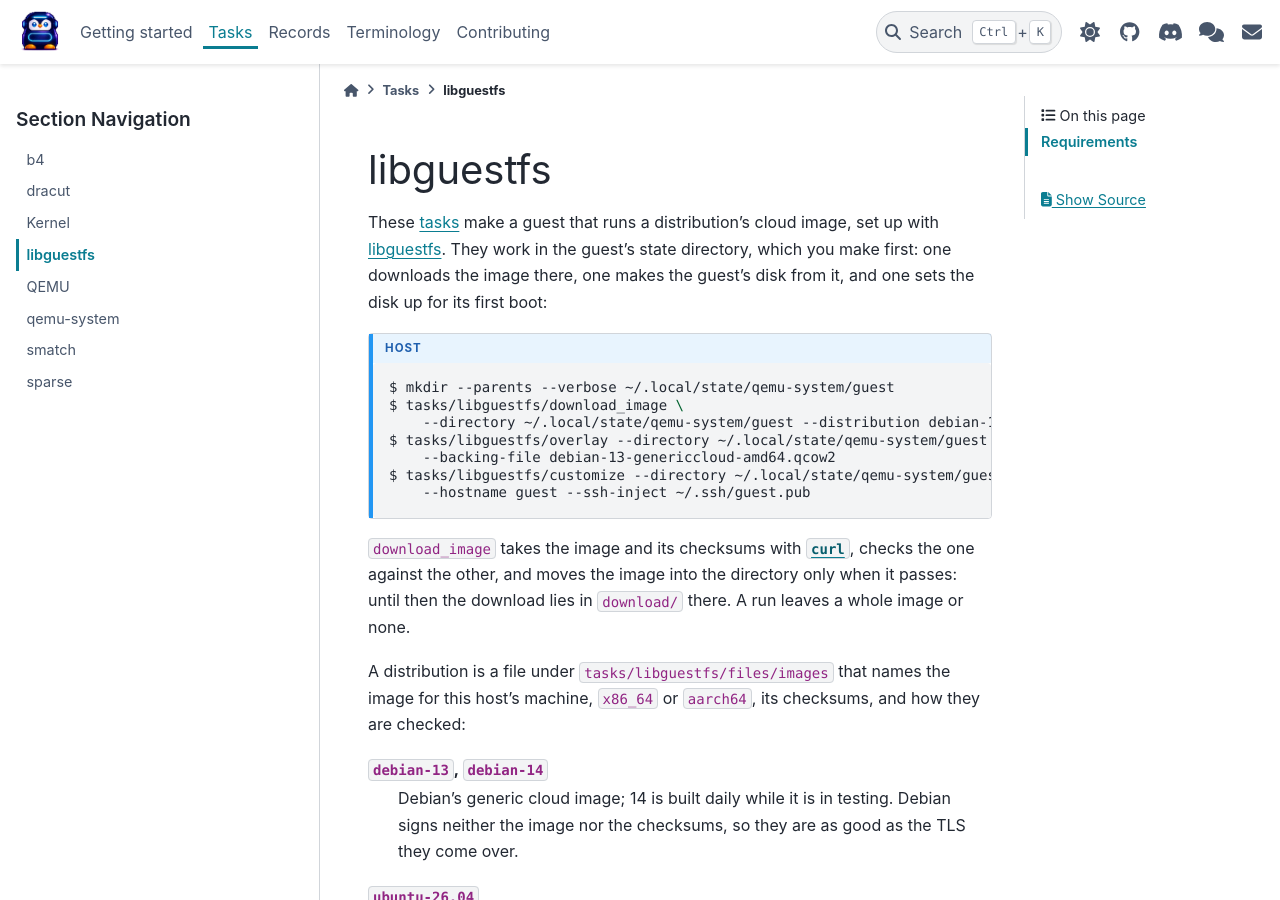
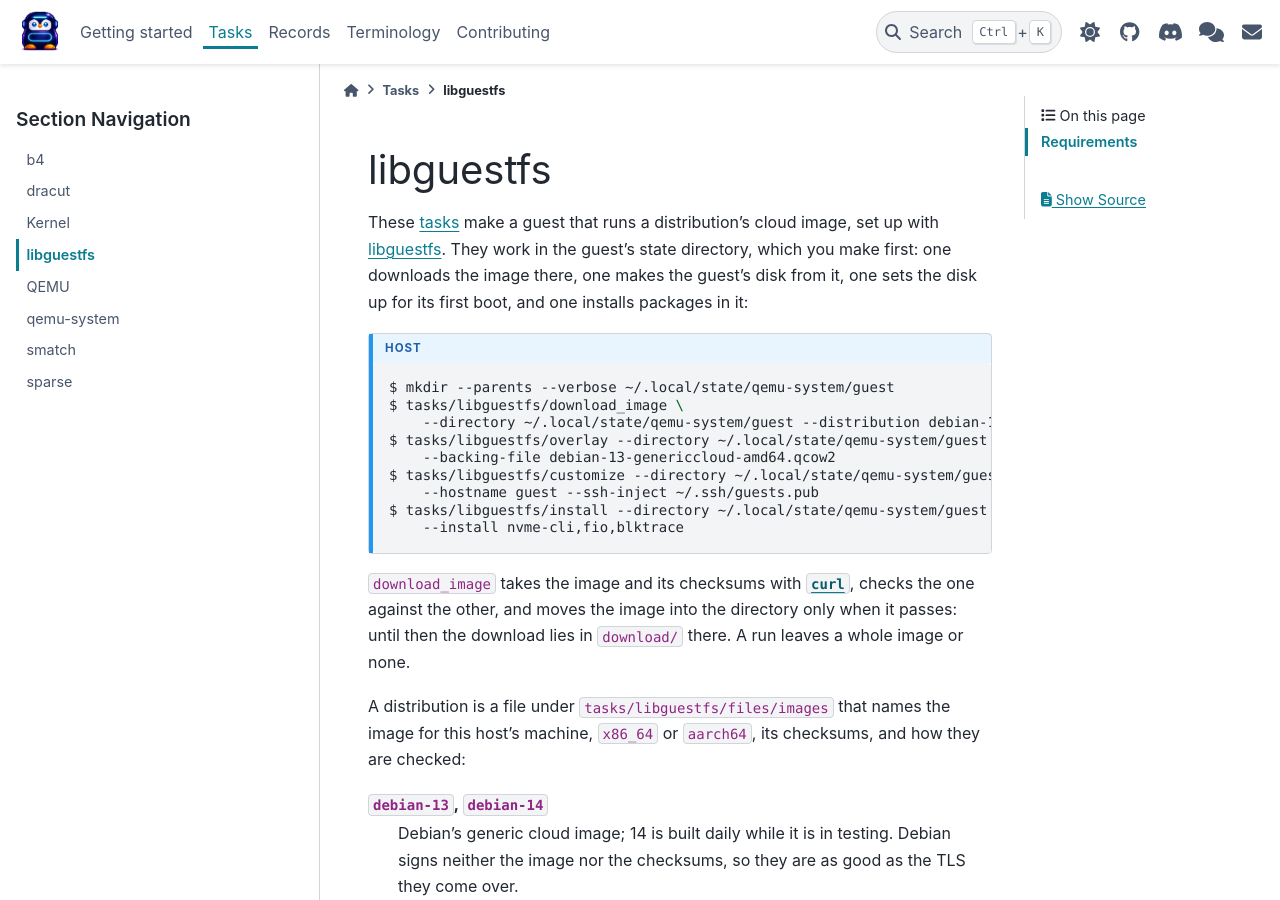
Before and after one commit to linux-kdevops/kdevops-ng, a Sphinx documentation site: the page built from docs/tasks/libguestfs.rst, in a window 1280 px wide and 900 px high. Built offline with Sphinx 7.4.7 and the PyData theme 0.15.4, drawn with Linux system fonts in a browser that asks for light colours; some of the changed text lies outside the part shown.

Commit message:
libguestfs: install packages in a guest's disk
A test needs its tools in the guest before it boots. virt-customize
runs the guest's own package manager in the stopped disk, which is
libguestfs' way and keeps the task free of each distribution's.

nvme-cli, fio and blktrace go into a Debian 13 disk in 24 seconds.

Signed-off-by: Daniel Gomez <da.gomez@kernel.org>

```diff
--- a/docs/tasks/libguestfs.rst
+++ b/docs/tasks/libguestfs.rst
@@ -7,8 +7,8 @@ libguestfs
 These :term:`tasks <Task>` make a guest that runs a distribution's
 cloud image, set up with `libguestfs`_. They work in the guest's state
 directory, which you make first: one downloads the image there, one
-makes the guest's disk from it, and one sets the disk up for its first
-boot:
+makes the guest's disk from it, one sets the disk up for its first
+boot, and one installs packages in it:
 
 .. code-block:: console
    :caption: host
@@ -20,7 +20,9 @@ boot:
    $ tasks/libguestfs/overlay --directory ~/.local/state/qemu-system/guest \
        --backing-file debian-13-genericcloud-amd64.qcow2
    $ tasks/libguestfs/customize --directory ~/.local/state/qemu-system/guest \
-       --hostname guest --ssh-inject ~/.ssh/guest.pub
+       --hostname guest --ssh-inject ~/.ssh/guests.pub
+   $ tasks/libguestfs/install --directory ~/.local/state/qemu-system/guest \
+       --install nvme-cli,fio,blktrace
 
 :src:`download_image <tasks/libguestfs/download_image>` takes the image and
 its checksums with :cmd:`curl`, checks the one against the other, and
@@ -77,6 +79,11 @@ The machine that boots the disk is in :doc:`/getting-started/guest`.
 Run the task again after a change: it takes its earlier lines and key out
 first.
 
+:src:`install <tasks/libguestfs/install>` installs the packages named
+with ``virt-customize --install``, which runs the guest's own package
+manager in the disk, so the names are the distribution's. The guest
+must be stopped, and what a test needs is in the disk before it boots.
+
 .. _requirements-libguestfs:
 
 Requirements
```
Also changed, not shown: 2 other files.
